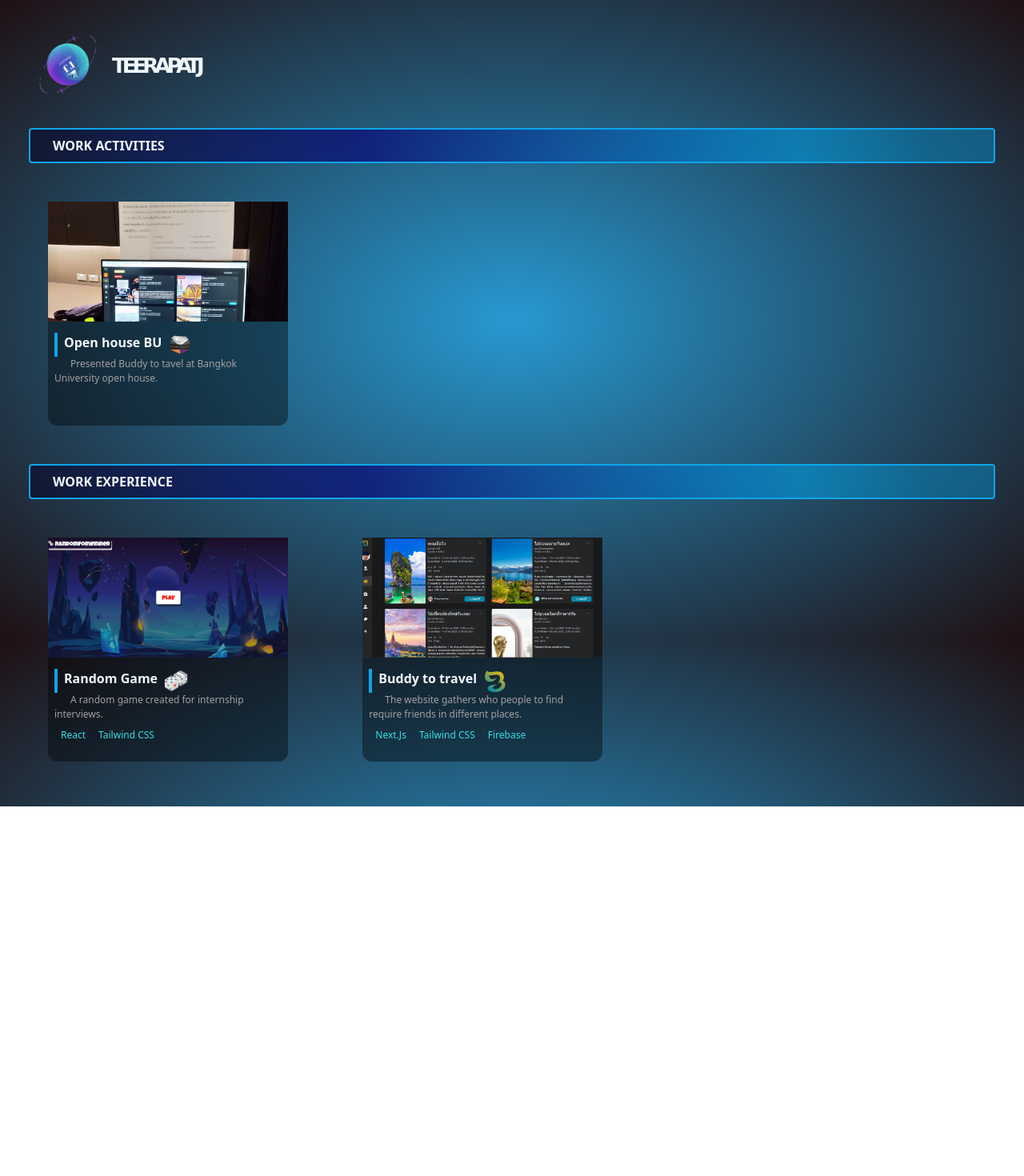
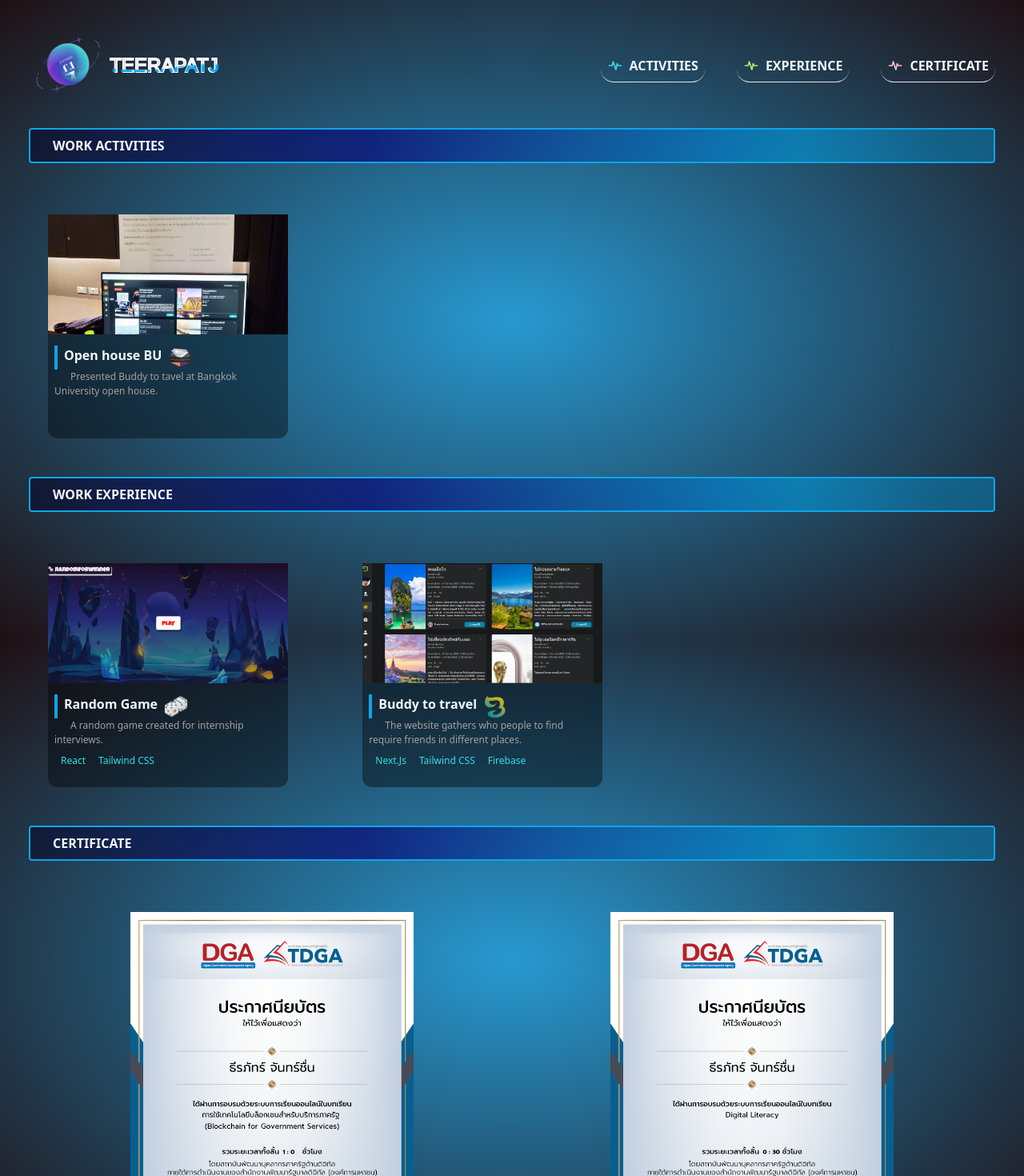
Before and after one commit to boatmessi02/resumes, a Next.js app: page /work in a window 1280 px wide. Shown: the top 1470 px of the page at 80% size. Before the commit the page ends 1008 px from the top, so only its background shows below. Built offline with nearby package versions, Linux system fonts and the light colour scheme.

Commit message:
update icon Navbar and work page then header name.

```diff
--- a/components/Education/Educations.js
+++ b/components/Education/Educations.js
@@ -2,6 +2,7 @@ import React from "react";
 import { MdOutlineCastForEducation, MdOutlineGrade } from "react-icons/md";
 import { SiWolframmathematica } from "react-icons/si";
 import { AiFillCode } from "react-icons/ai";
+import { TbActivityHeartbeat } from "react-icons/tb";
 const Educations = () => {
   return (
     <>
@@ -11,7 +12,7 @@ const Educations = () => {
       >
         <div className="flex flex-col items-center justify-center text-center gap-5 text-white">
           <span className="flex gap-2 justify-center items-center">
-            <MdOutlineCastForEducation color="#264de4" size={40} />
+            <TbActivityHeartbeat color="#35dde5" size={40} />
             <h1 className="text-3xl font-bold">EDUCATION</h1>
           </span>
 
--- a/components/Experience/Experiences.js
+++ b/components/Experience/Experiences.js
@@ -1,7 +1,7 @@
 import React, { useState } from "react";
 import { motion } from "framer-motion";
-import { GiAgave } from "react-icons/gi";
 import ModalMotion from "./motion/ModalMotion";
+import { TbActivityHeartbeat } from "react-icons/tb";
 
 const Experiences = () => {
   const [isOpen, setIsOpen] = useState(false);
@@ -20,7 +20,7 @@ const Experiences = () => {
       >
         <div className="flex flex-col items-center justify-center text-center gap-[2rem] text-white">
           <span className="flex gap-2 justify-center items-center">
-            <GiAgave color="green" size={40} />
+            <TbActivityHeartbeat color="#B1EB6F" size={40} />
             <h1 className="text-3xl font-bold">EXPERIENCE</h1>
           </span>
           <div className="flex flex-col gap-6 w-full">
--- a/components/Navbar/Nav.js
+++ b/components/Navbar/Nav.js
@@ -2,10 +2,7 @@ import React, { useState } from "react";
 import { motion } from "framer-motion";
 import Image from "next/image";
 import { AiOutlineClose, AiOutlineMenu } from "react-icons/ai";
-
-import { DiCodeigniter } from "react-icons/di";
-import { GiAgave } from "react-icons/gi";
-import { MdOutlineCastForEducation, MdWorkspacesOutline } from "react-icons/md";
+import { TbActivityHeartbeat } from "react-icons/tb";
 import Link from "next/link";
 import { Link as ScrollLink } from "react-scroll";
 
@@ -34,7 +31,10 @@ const Nav = () => {
               width={100}
               height={100}
             />
-            <p className="textLogo">TEERAPATJ</p>
+            <span className="content">
+              <h2>TEERAPATJ</h2>
+              <h2 className="font-bold">TEERAPATJ</h2>
+            </span>
           </motion.div>
         </Link>
 
@@ -57,12 +57,12 @@ const Nav = () => {
           className={
             !menu
               ? "hidden lg:flex font-bold gap-10"
-              : "menuResponsive flex flex-col fixed top-[70px] right-2 p-7 gap-4 items-start bg-[#222] z-[99]"
+              : "menuResponsive flex flex-col fixed top-[70px] right-5 p-7 gap-4 items-start bg-[#222] z-[99]"
           }
         >
           <motion.li
-            whileHover={{ scale: 1.2 }}
-            className="flex text-md hover:text-[#35dde5] hover:opacity-80 items-center gap-2 justify-center rounded-2xl cursor-pointer"
+            whileHover={{ scale: 1.05 }}
+            className="flex text-md font-bold hover:text-[#35dde5] hover:duration-300 border-b p-2 hover:opacity-80 items-center gap-2 justify-center rounded-2xl cursor-pointer"
           >
             <ScrollLink
               className="flex flex-nowrap gap-2"
@@ -79,21 +79,21 @@ const Nav = () => {
             </ScrollLink>
           </motion.li>
           <motion.li
-            whileHover={{ scale: 1.2 }}
-            className="flex text-md items-center hover:text-[#35dde5] hover:opacity-80 gap-2 justify-center rounded-2xl cursor-pointer"
+            whileHover={{ scale: 1.05 }}
+            className="flex text-md font-bold hover:text-[#35dde5] hover:duration-300 border-b p-2 hover:opacity-80 items-center gap-2 justify-center rounded-2xl cursor-pointer"
           >
             <ScrollLink
               className="flex flex-nowrap gap-2"
               to="skill"
               smooth={true}
             >
-              <DiCodeigniter color="#F13E09" size={20} />
+              <TbActivityHeartbeat color="#EC9A23" size={20} />
               SKILL
             </ScrollLink>
           </motion.li>
           <motion.li
-            whileHover={{ scale: 1.2 }}
-            className="flex text-md items-center hover:text-[#35dde5] hover:opacity-80 gap-2 justify-center rounded-2xl cursor-pointer"
+            whileHover={{ scale: 1.05 }}
+            className="flex text-md font-bold hover:text-[#35dde5] hover:duration-300 border-b p-2 hover:opacity-80 items-center gap-2 justify-center rounded-2xl cursor-pointer"
           >
             <ScrollLink
               className="flex flex-nowrap gap-2"
@@ -101,29 +101,32 @@ const Nav = () => {
               smooth={true}
               offset={-150}
             >
-              <GiAgave color="green" size={20} />
+              <TbActivityHeartbeat color="#B1EB6F" size={20} />
               EXPERIENCE
             </ScrollLink>
           </motion.li>
           <motion.li
-            whileHover={{ scale: 1.2 }}
-            className="flex text-md items-center hover:text-[#35dde5] hover:opacity-80 gap-2 justify-center rounded-2xl cursor-pointer"
+            whileHover={{ scale: 1.05 }}
+            className="flex text-md font-bold hover:text-[#35dde5] hover:duration-300 border-b p-2 hover:opacity-80 items-center gap-2 justify-center rounded-2xl cursor-pointer"
           >
             <ScrollLink
               className="flex flex-nowrap gap-2"
               to="education"
               smooth={true}
             >
-              <MdOutlineCastForEducation color="#264de4" size={20} />
+              <TbActivityHeartbeat color="#35dde5" size={20} />
               EDUCATION
             </ScrollLink>
           </motion.li>
-          <motion.li whileHover={{ scale: 1.2 }}>
+          <motion.li
+            whileHover={{ scale: 1.05 }}
+            className="flex text-md font-bold hover:text-[#35dde5] hover:duration-300 border-b p-2 hover:opacity-80 items-center gap-2 justify-center rounded-2xl cursor-pointer"
+          >
             <Link href="/work">
-              <div className="flex text-md items-center hover:text-[#35dde5] hover:opacity-80 gap-2 justify-center rounded-2xl cursor-pointer">
-                <MdWorkspacesOutline color="pink" size={20} />
+              <span className="flex gap-2 items-center jus">
+                <TbActivityHeartbeat color="pink" size={20} />
                 WORKS
-              </div>
+              </span>
             </Link>
           </motion.li>
         </ul>
--- a/components/Work/Work.js
+++ b/components/Work/Work.js
@@ -5,12 +5,24 @@ import Image from "next/image";
 import WorkBuddy from "./WorkExperience/WorkBuddyToTravel/WorkBuddy";
 import WorkOpenHouses from "./WorkActivities/WorkOpenHouse/WorkOpenHouses";
 import WorkRandom from "./WorkExperience/WorkRandom/WorkRandom";
+import { AiOutlineClose, AiOutlineMenu } from "react-icons/ai";
+import { Link as ScrollLink } from "react-scroll";
+import { TbActivityHeartbeat } from "react-icons/tb";
 
 const Work = () => {
+  const [menu, setMenu] = useState(false);
+
+  const handleOpenMenu = () => {
+    setMenu(true);
+  };
+  const handleCloseMenu = () => {
+    setMenu(false);
+  };
   return (
+    <>
       <section className="containers ">
         <div className="flex flex-col gap-7">
-        <div className="flex justify-start items-center cursor-pointer">
+          <div className="flex justify-between items-center ">
             <Link href="/">
               <motion.div
                 whileHover={{ scale: 1.05 }}
@@ -23,30 +35,117 @@ const Work = () => {
                   width={100}
                   height={100}
                 />
-              <p className="textLogo">TEERAPATJ</p>
+                <span className="content">
+                  <h2>TEERAPATJ</h2>
+                  <h2 className="font-bold">TEERAPATJ</h2>
+                </span>
               </motion.div>
             </Link>
+            <div className="lg:hidden cursor-pointer p-4 fixed top-[50px] right-0 ">
+              {!menu ? (
+                <AiOutlineMenu
+                  onClick={handleOpenMenu}
+                  size={30}
+                  className="text-[#fff] font-bold "
+                />
+              ) : (
+                <AiOutlineClose
+                  size={30}
+                  onClick={handleCloseMenu}
+                  className="text-[#fff] font-bold"
+                />
+              )}
+            </div>
+            <div
+              className={
+                !menu
+                  ? "hidden lg:flex font-bold gap-10"
+                  : "menuResponsive flex flex-col fixed top-[110px] right-5 p-7 gap-4 items-start bg-[#222] z-[99]"
+              }
+            >
+              <ScrollLink
+                className="flex flex-nowrap "
+                to="activity"
+                smooth={true}
+              >
+                <motion.div
+                  whileHover={{ scale: 0.95 }}
+                  className="flex text-md font-bold hover:text-[#35dde5] hover:duration-300 border-b p-2 hover:opacity-80 items-center gap-2 justify-center rounded-2xl cursor-pointer"
+                >
+                  <span className="flex gap-2 items-center">
+                    <TbActivityHeartbeat color="#35dde5" size={20} />
+                    ACTIVITIES
+                  </span>
+                </motion.div>
+              </ScrollLink>
+
+              <ScrollLink
+                className="flex flex-nowrap "
+                to="experience"
+                smooth={true}
+              >
+                <motion.div
+                  whileHover={{ scale: 0.95 }}
+                  className="flex text-md font-bold hover:text-[#35dde5] hover:duration-300 border-b p-2 hover:opacity-80 items-center gap-2 justify-center rounded-2xl cursor-pointer"
+                >
+                  <span className="flex gap-2 items-center">
+                    <TbActivityHeartbeat color="#B1EB6F" size={20} />
+                    EXPERIENCE
+                  </span>
+                </motion.div>
+              </ScrollLink>
+              <ScrollLink
+                className="flex flex-nowrap"
+                to="certificate"
+                smooth={true}
+              >
+                <motion.div
+                  whileHover={{ scale: 0.95 }}
+                  className="flex text-md font-bold hover:text-[#35dde5] hover:duration-300 border-b p-2 hover:opacity-80 items-center gap-2 justify-center rounded-2xl cursor-pointer"
+                >
+                  <span className="flex gap-2 items-center">
+                    <TbActivityHeartbeat color="pink" size={20} />
+                    CERTIFICATE
+                  </span>
+                </motion.div>
+              </ScrollLink>
+            </div>
           </div>
           <div className="w-full h-full flex flex-col gap-6">
-          <div className="hover:bg-[#222] ">
+            <motion.div
+              initial={{
+                y: 150,
+                opacity: 0,
+              }}
+              transition={{ duration: 1 }}
+              whileInView={{ y: 0, opacity: 1 }}
+            >
               <div
+                name="activity"
                 style={{
-                background: "rgb(2,0,36)",
                   background:
                     "linear-gradient(90deg, rgba(2,0,36,0.5021358885351015) 0%, rgba(9,9,121,0.6982143199076505) 35%, rgba(6,81,168,0.6141807064622724) 58%, rgba(4,128,199,0.7010154403558299) 73%, rgba(3,150,214,0.6449930313922444) 80%, rgba(3,150,214,0.4405112386751575) 93%)",
                 }}
-              className="rounded p-[0.5rem] border-solid border-2 border-sky-500 pl-7 "
+                className="w-full rounded p-[0.5rem] border-solid border-2 border-sky-500 pl-7"
               >
                 <h1 className="font-bold">WORK ACTIVITIES</h1>
               </div>
-          </div>
-          <div className="grid md:grid-cols-3 grid-cols-1 p-6 text-center items-center gap-6 ">
+              <div className="grid md:grid-cols-3 grid-cols-1 p-6 text-center items-center gap-5 mt-10 ">
                 <WorkOpenHouses />
               </div>
-          <div className="hover:bg-[#222] ">
+            </motion.div>
+
+            <motion.div
+              initial={{
+                y: 150,
+                opacity: 0,
+              }}
+              transition={{ duration: 1 }}
+              whileInView={{ y: 0, opacity: 1 }}
+            >
               <div
+                name="experience"
                 style={{
-                background: "rgb(2,0,36)",
                   background:
                     "linear-gradient(90deg, rgba(2,0,36,0.5021358885351015) 0%, rgba(9,9,121,0.6982143199076505) 35%, rgba(6,81,168,0.6141807064622724) 58%, rgba(4,128,199,0.7010154403558299) 73%, rgba(3,150,214,0.6449930313922444) 80%, rgba(3,150,214,0.4405112386751575) 93%)",
                 }}
@@ -54,14 +153,51 @@ const Work = () => {
               >
                 <h1 className="font-bold">WORK EXPERIENCE</h1>
               </div>
-          </div>
-          <div className="grid md:grid-cols-3 grid-cols-1 p-6 text-center items-center gap-5 ">
+              <div className="grid md:grid-cols-3 grid-cols-1 p-6 text-center items-center gap-5 mt-10">
                 <WorkRandom />
                 <WorkBuddy />
               </div>
+            </motion.div>
+
+            <motion.div
+              initial={{
+                y: 150,
+                opacity: 0,
+              }}
+              transition={{ duration: 1 }}
+              whileInView={{ y: 0, opacity: 1 }}
+            >
+              <div
+                name="certificate"
+                style={{
+                  background:
+                    "linear-gradient(90deg, rgba(2,0,36,0.5021358885351015) 0%, rgba(9,9,121,0.6982143199076505) 35%, rgba(6,81,168,0.6141807064622724) 58%, rgba(4,128,199,0.7010154403558299) 73%, rgba(3,150,214,0.6449930313922444) 80%, rgba(3,150,214,0.4405112386751575) 93%)",
+                }}
+                className="rounded p-[0.5rem] border-solid border-2 border-sky-500 pl-7 "
+              >
+                <h1 className="font-bold">CERTIFICATE</h1>
+              </div>
+              <div className="grid md:grid-cols-2 grid-cols-1 p-6 text-center items-center gap-10 mt-10">
+                <Image
+                  className="object-contain"
+                  src="/images/certification/Blockchain.png"
+                  alt="Blockchain"
+                  width={500}
+                  height={500}
+                />
+                <Image
+                  className="object-contain"
+                  src="/images/certification/Digital.png"
+                  alt="Digital"
+                  width={500}
+                  height={500}
+                />
+              </div>
+            </motion.div>
           </div>
         </div>
       </section>
+    </>
   );
 };
 
--- a/pages/index.js
+++ b/pages/index.js
@@ -40,9 +40,9 @@ export default function Home() {
         <Nav />
         <div
           name="teerapat"
-          className={` px-3 py-5 xl:fixed w-full h-fit xl:right-[8rem]
+          className={`px-3 py-12 xl:fixed w-full h-fit xl:right-[8rem]
           flex justify-end xl:max-w-[400px] text-white ${
-            checkPositionY ? "xl:top-[2rem]" : "top-[5rem]"
+            checkPositionY ? "xl:top-[4rem]" : "top-[5rem]"
           }`}
         >
           <Introduces />
--- a/styles/globals.css
+++ b/styles/globals.css
@@ -1,6 +1,7 @@
 @tailwind base;
 @tailwind components;
 @tailwind utilities;
+@import url("https://fonts.googleapis.com/css?family=Poppins:100,200,300,400,500,600,700,800,900");
 
 body {
   margin: 0;
@@ -98,3 +99,63 @@ body {
     transform: rotate(359deg);
   }
 }
+
+/* Header Name */
+.content {
+  font-family: "Poppins", sans-serif;
+  display: flex;
+  align-items: center;
+  margin-top: 30px;
+  justify-content: center;
+  position: relative;
+}
+
+.content h2 {
+  color: #fff;
+  font-size: 1.5rem;
+  position: absolute;
+  left: 65px;
+  top: -15px;
+  transform: translate(-50%, -50%);
+}
+
+.content h2:nth-child(1) {
+  color: transparent;
+  -webkit-text-stroke: 2px #fff;
+}
+
+.content h2:nth-child(2) {
+  color: #03a9f4;
+  animation: animate 4s ease-in-out infinite;
+}
+
+@keyframes animate {
+  0%,
+  100% {
+    clip-path: polygon(
+      0% 45%,
+      30% 44%,
+      33% 50%,
+      54% 60%,
+      70% 61%,
+      84% 59%,
+      100% 52%,
+      100% 100%,
+      0% 100%
+    );
+  }
+
+  50% {
+    clip-path: polygon(
+      0% 60%,
+      15% 65%,
+      34% 66%,
+      51% 62%,
+      67% 50%,
+      84% 45%,
+      100% 46%,
+      100% 100%,
+      0% 100%
+    );
+  }
+}
```
Also changed, not shown: components/Skill/Skills.js (+6 -3 lines), public/images/certification/Blockchain.png (added), public/images/certification/Digital.png (added). Lines whose indentation alone changed are shown as unchanged.
